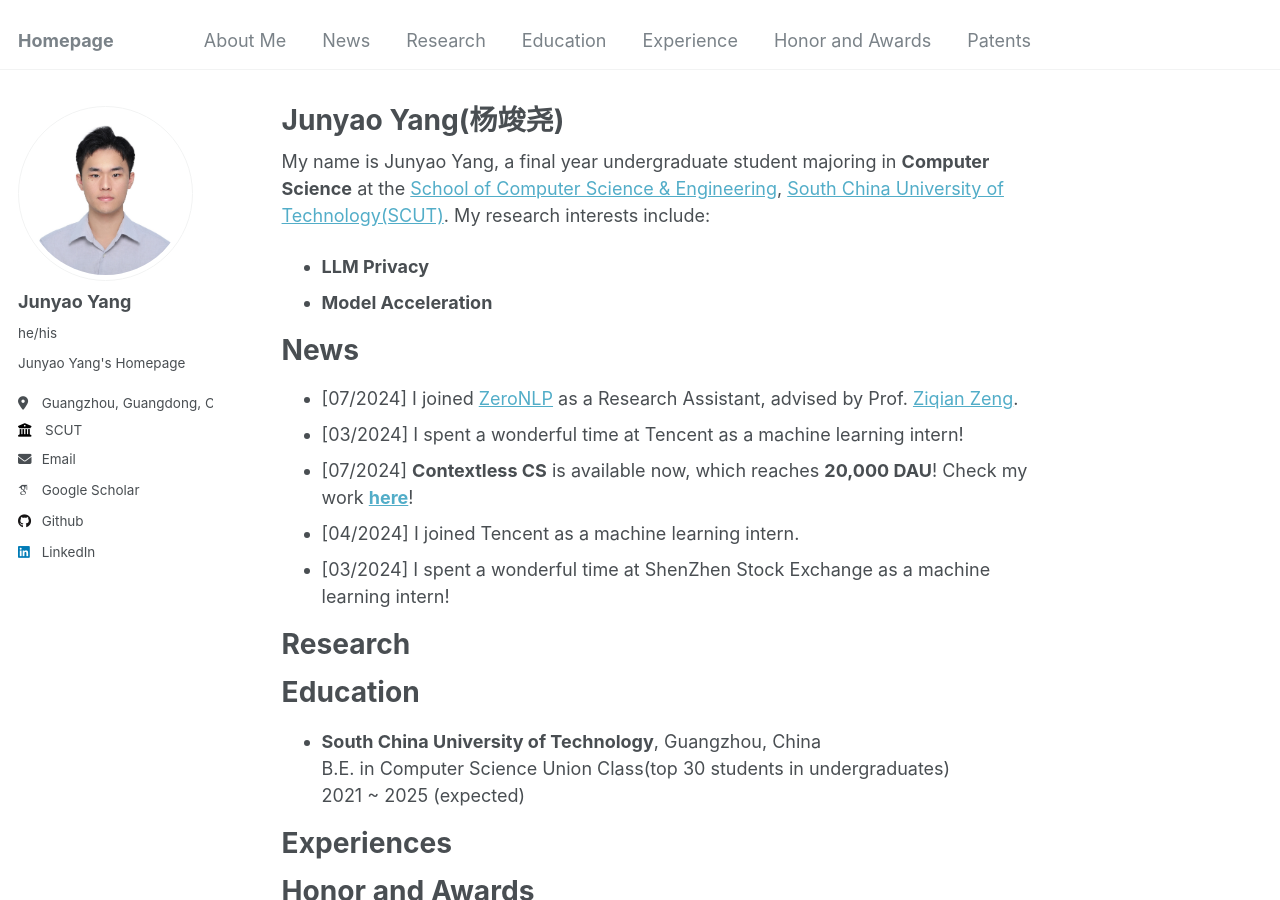
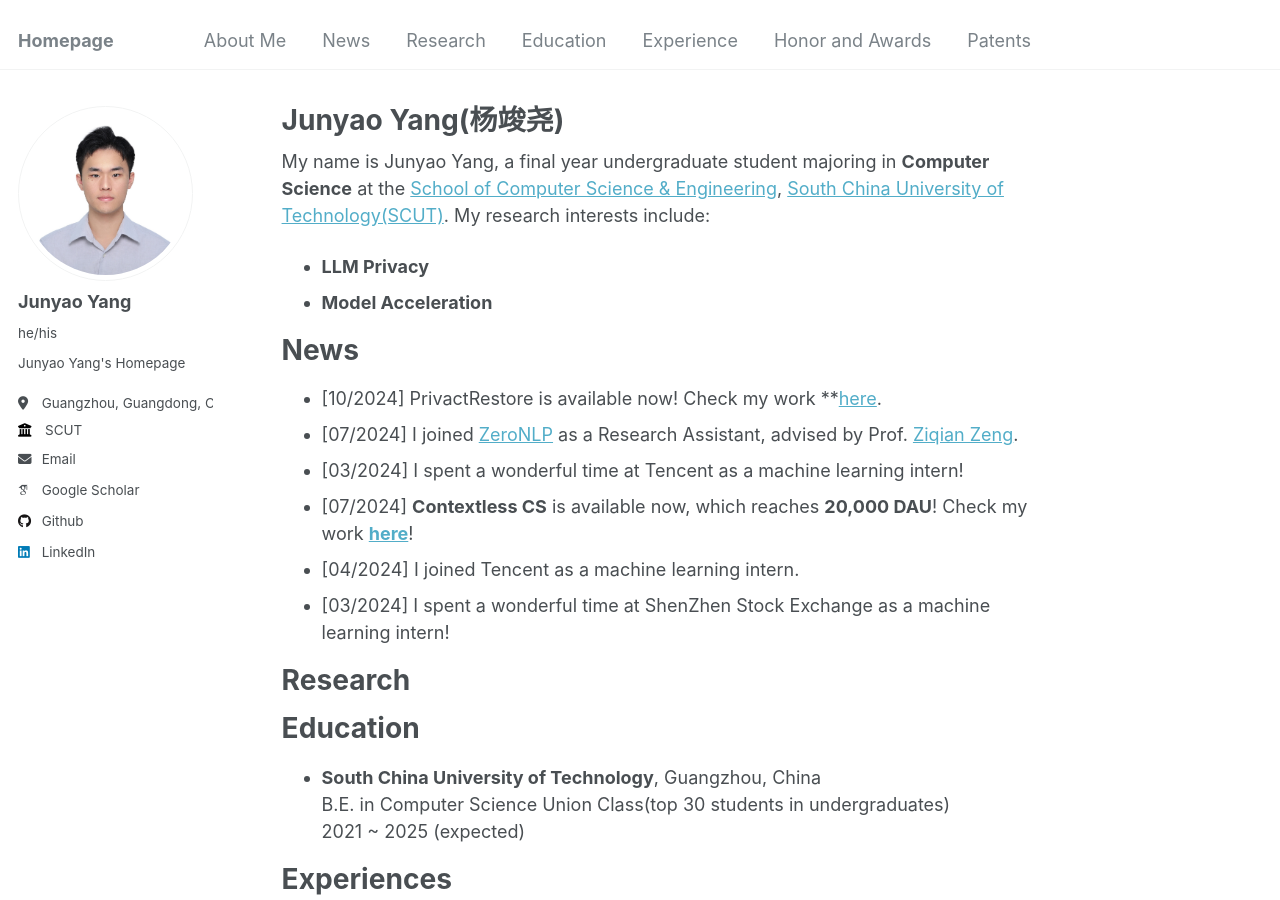
Before and after one commit to jyyang26/jyyang26.github.io, a Jekyll site: the page built from _pages/about.md, in a window 1280 px wide and 900 px high. Built offline with Jekyll 4.4.1, drawn with Linux system fonts in a browser that asks for light colours; some web fonts are replaced.

Commit message:
Update about.md

```diff
--- a/_pages/about.md
+++ b/_pages/about.md
@@ -13,6 +13,7 @@ My name is Junyao Yang, a final year undergraduate student majoring in **Compute
 - **Model Acceleration**
 
 # News
+- [10/2024] PrivactRestore is available now! Check my work **[here](https://arxiv.org/abs/2406.01394).
 - [07/2024] I joined [ZeroNLP](https://github.com/ZeroNLP) as a Research Assistant, advised by Prof. [Ziqian Zeng](https://ziqianzeng.github.io/).
 - [03/2024] I spent a wonderful time at Tencent as a machine learning intern!
 - [07/2024] **Contextless CS** is available now, which reaches **20,000 DAU**! Check my work **[here](https://kf.qq.com/)**!
```
